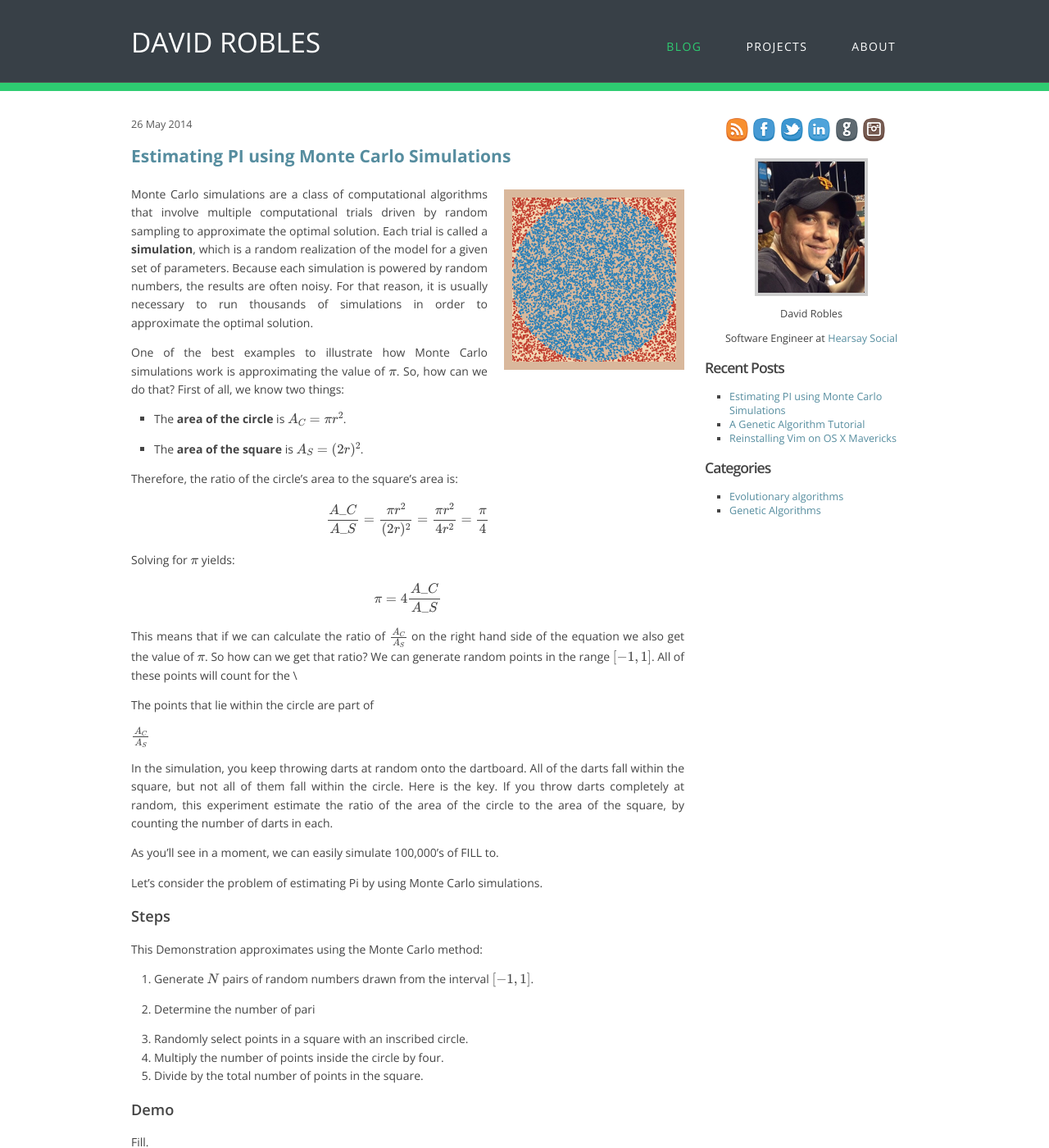
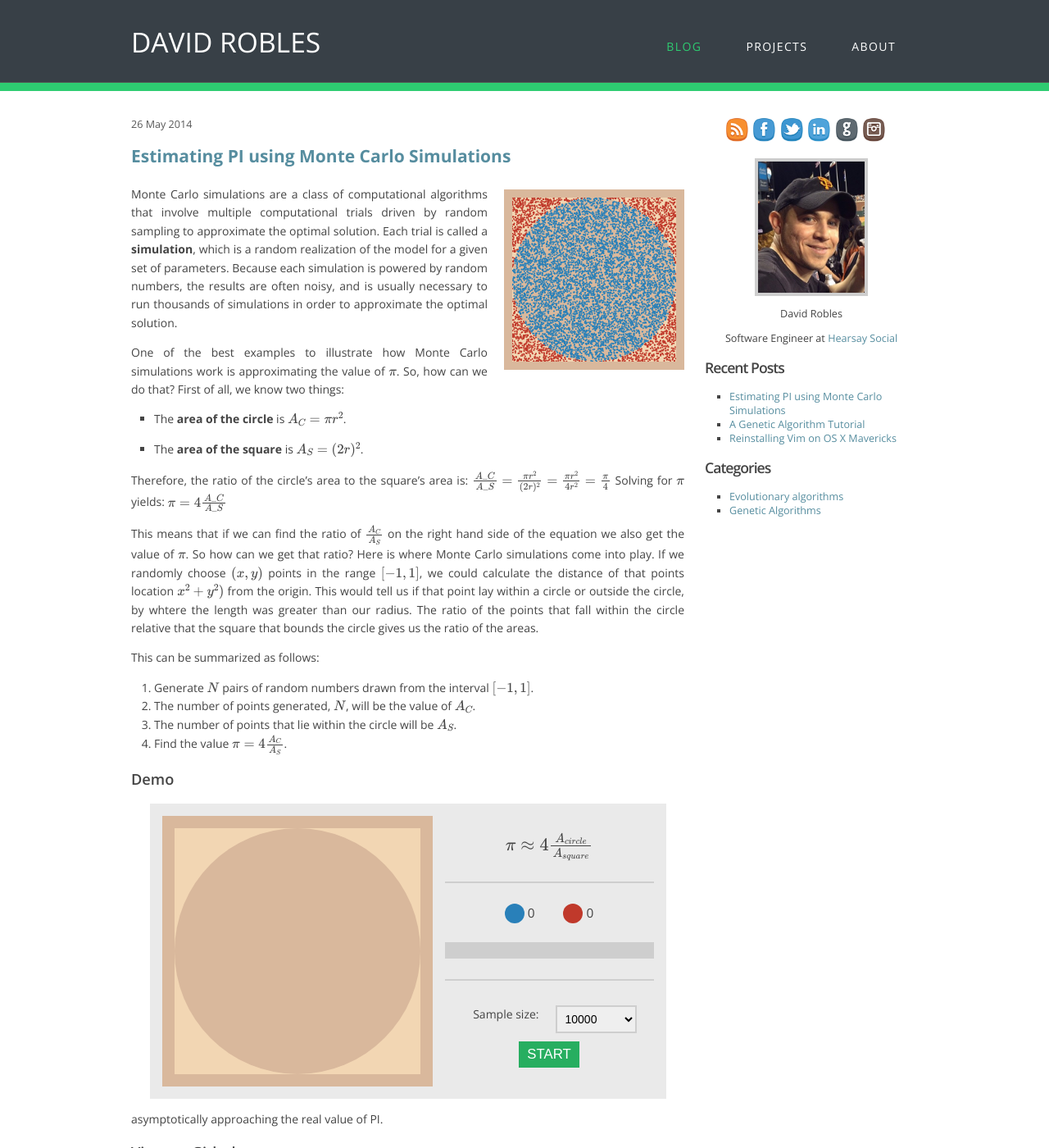
Before and after one commit to davidrobles/davidrobles.github.io, a Jekyll site: the page built from _posts/2014-06-05-estimating-pi-using-monte-carlo-simulation.md, in a window 1280 px wide and 1400 px high. Shown: the whole window at 82% size. Built offline with Jekyll 4.4.1, drawn with Linux system fonts in a browser that asks for light colours; Markdown is read by kramdown in place of the engine named in the settings; formulas are drawn with MathJax 3; comment, search, counter and statistics services are not loaded; some of the changed text lies outside the part shown.

Commit message:
almost done

```diff
--- a/_posts/2014-06-05-estimating-pi-using-monte-carlo-simulation.md
+++ b/_posts/2014-06-05-estimating-pi-using-monte-carlo-simulation.md
@@ -25,9 +25,9 @@ Monte Carlo simulations are a class of computational algorithms that involve
 multiple computational trials driven by random sampling to approximate the
 optimal solution. Each trial is called a **simulation**, which is a random
 realization of the model for a given set of parameters. Because each simulation
-is powered by random numbers, the results are often noisy. For that reason, it
-is usually necessary to run thousands of simulations in order to approximate the
-optimal solution.
+is powered by random numbers, the results are often noisy, and is usually
+necessary to run thousands of simulations in order to approximate the optimal
+solution.
 
 <script>
 (function() {
@@ -61,68 +61,33 @@ know two things:
 - The **area of the square** is \\( A\_{S} = (2r)^2 \\).
 
 Therefore, the ratio of the circle's area to the square's area is:
-
 $$
 \frac{A\_{C}}{A\_{S}} = \frac{\pi r^2}{(2r)^2}
                                 = \frac{\pi r^2}{4 r^2}
                                 = \frac{\pi}{4}
 $$
-
 Solving for \\( \pi \\) yields:
-
 $$
 { \pi = 4 \frac{A\_{C}}{A\_{S}} }
 $$
 
-This means that if we can calculate the ratio of \\(\frac{A\_{C}}{A\_{S}}\\) on
-the right hand side of the equation we also get the value of \\(\pi\\). So how
-can we get that ratio? We can generate random points in the range \\([-1, 1]\\).
-All of these points will count for the \
+This means that if we can find the ratio of \\(\frac{A\_{C}}{A\_{S}}\\) on the
+right hand side of the equation we also get the value of \\(\pi\\). So how can
+we get that ratio? Here is where Monte Carlo simulations come into play. If we
+randomly choose \\(\(x, y\)\\) points in the range \\([-1, 1]\\), we could
+calculate the distance of that points location \\( x^2 + y^2 )\\) from the
+origin. This would tell us if that point lay within a circle or outside the
+circle, by whtere the length was greater than our radius. The ratio of the
+points that fall within the circle relative that the square that bounds the
+circle gives us the ratio of the areas.
 
-The points that lie within the circle are part of
-
-\\(\frac{A\_{C}}{A\_{S}}\\)
-
-In the simulation, you keep throwing darts at random onto the dartboard. All of
-the darts fall within the square, but not all of them fall within the circle.
-Here is the key. If you throw darts completely at random, this experiment
-estimate the ratio of the area of the circle to the area of the square, by
-counting the number of darts in each.
-
-As you'll see in a moment, we can easily simulate 100,000's of FILL to.
-
-Let's consider the problem of estimating Pi by using Monte Carlo simulations.
-
-### Steps
-
-This Demonstration approximates using the Monte Carlo method:
+This can be summarized as follows:
 
 1. Generate \\(N\\) pairs of random numbers drawn from the interval
    \\([-1, 1]\\).
-2. Determine the number of pari
-
-1. Randomly select points in a square with an inscribed circle.
-2. Multiply the number of points inside the circle by four.
-3. Divide by the total number of points in the square.
-
-### Demo
-
-Fill.
-
-### Programming language
-
----
-
-We generate random points and verify if they are inside or outside
-
-asymptotically approaching the real value of PI.
-
-### Hello
-
-Knowing this we can run a simulation in which we randomly place \\( n \\)
-number of dots, with the idea of approximating the value of \\( \pi \\) by
-counting the points **inside** the circle, \\( A\_{circle} \\), and
-**outside**, \\( A\_{square} \\).
+2. The number of points generated, \\(N\\), will be the value of \\(A\_{C}\\).
+3. The number of points that lie within the circle will be \\(A\_{S}\\).
+4. Find the value \\( \pi = 4 \frac{A\_{C}}{A\_{S}} \\).
 
 ### Demo
 
@@ -178,6 +143,8 @@ counting the points **inside** the circle, \\( A\_{circle} \\), and
 </div>
 
 <div style="clear: both;"></div>
+
+asymptotically approaching the real value of PI.
 
 ### View on Github
 
```
